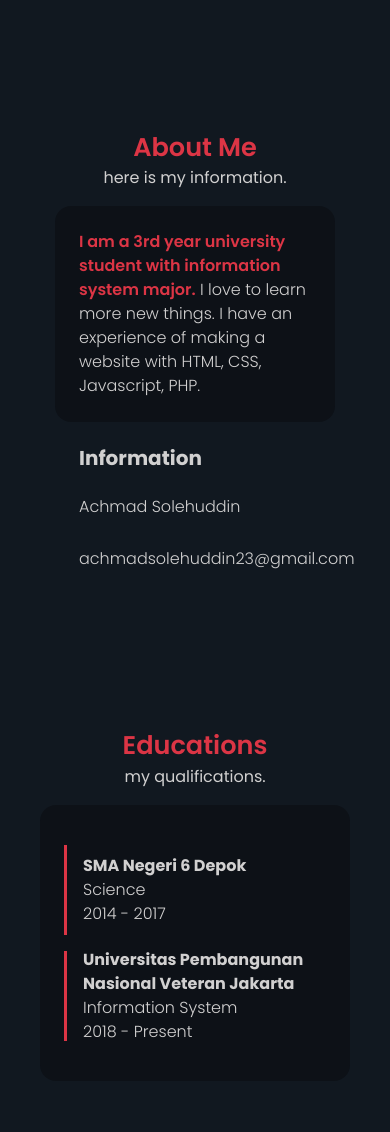
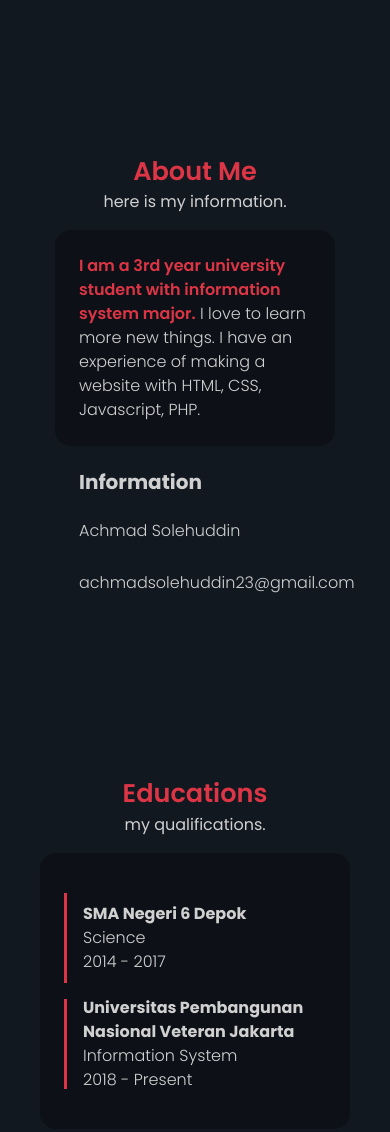
Before and after one commit to achso13/achso13.github.io, a plain HTML site: page index.html in a window 390 px wide. Shown: the part 780-1912 px from the top of the page. Drawn offline with nearby package versions, Linux system fonts and the light colour scheme; some icons are missing.

Commit message:
Update style.css

```diff
--- a/css/style.css
+++ b/css/style.css
@@ -357,7 +357,7 @@ ABOUT
     }
 
     .section-header {
-        margin-top: 40px;
+        margin-top: 4rem;
     }
 
 }
```
